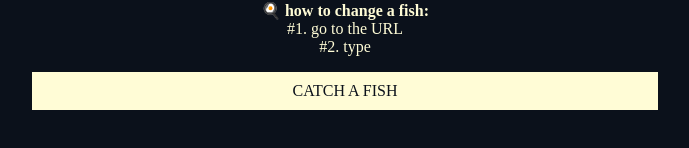
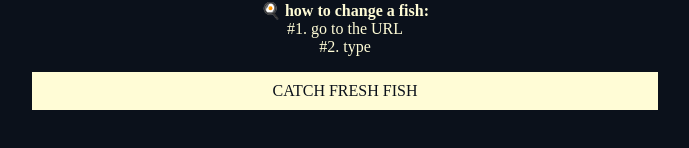
Before and after one commit to tantepose/notat-app, a React (Create React App) app: page /about in a window 1280 px wide. Shown: the part 484-632 px from the top of the page, without its empty margins (295-984 px from the left). Built offline with nearby package versions, Linux system fonts and the light colour scheme; a web font is replaced by a local one.

Commit message:
added new note button

```diff
--- a/src/components/About.js
+++ b/src/components/About.js
@@ -32,7 +32,7 @@ let About = () =>
 
             <button
                 onClick={() => window.location.pathname="/"}>
-                CATCH A FISH
+                CATCH FRESH FISH
             </button>
 
         </div>
--- a/src/components/AboutNote.js
+++ b/src/components/AboutNote.js
@@ -30,6 +30,12 @@ let AboutNote = (props) =>
             </button>
 
             <button
+                onClick={()=>window.location.pathname="/"}
+            >
+                CATCH FRESH FISH
+            </button>
+
+            <button
                 onClick={()=>window.location.pathname="/about"}
             >
                 HELP
```
